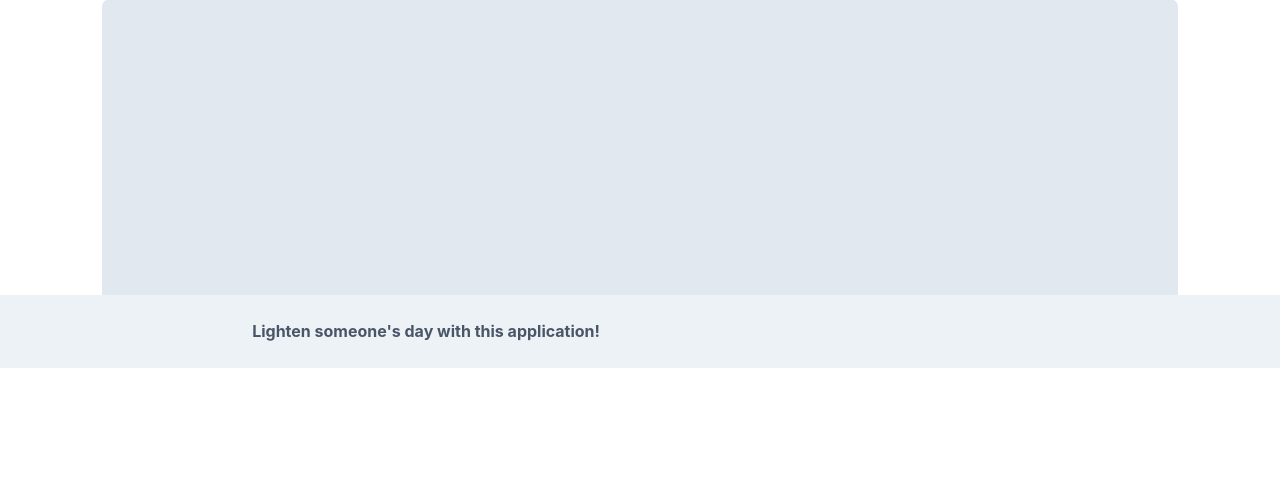
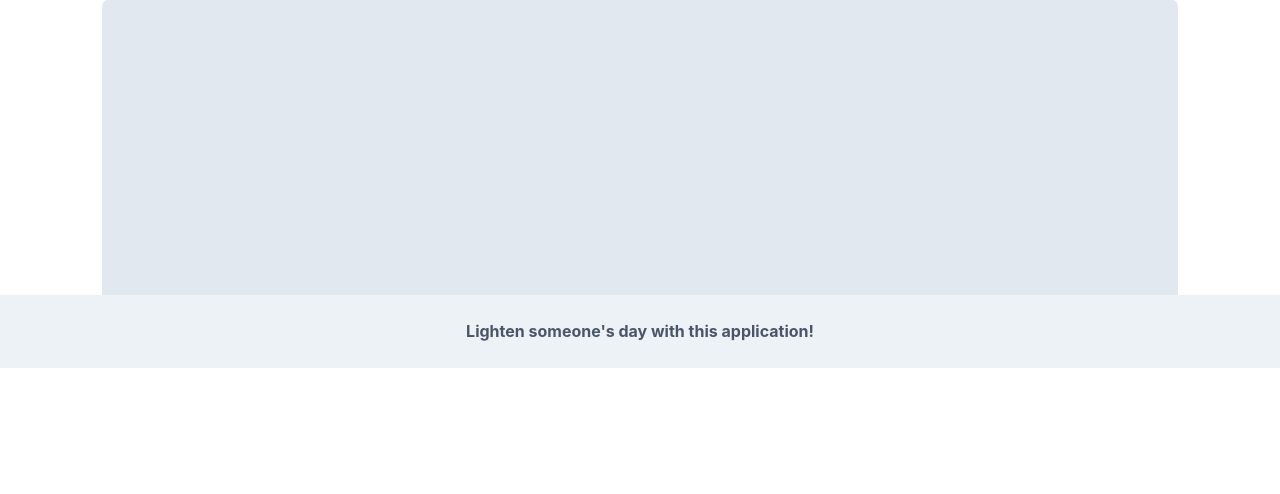
Before and after one commit to bbawuah/Hymn-songs, a Node server app: page / in a window 1280 px wide. Shown: the part 432-926 px from the top of the page. Run offline with Node 20, Linux system fonts and the light colour scheme.

Commit message:
first commit

```diff
--- a/public/style.css
+++ b/public/style.css
@@ -349,6 +349,7 @@ nav {
 
 footer p {
   color: #4A5568;
+  width: 100%;
   font-weight: bolder;
   text-align: center;
 }
--- a/templates/views/index.hbs
+++ b/templates/views/index.hbs
@@ -6,6 +6,7 @@
   <meta name="viewport" content="width=device-width, initial-scale=1.0">
   <meta http-equiv="X-UA-Compatible" content="ie=edge">
   <link rel="stylesheet" href="style.css">
+  <link rel="shortcut icon" type="image/png" href="/img/favicon.ico"/>
   <title>Hymnal app</title>
 </head>
 {{!-- This application is made by Brian Bawuah (www.brianbawuah.com) --}}
@@ -23,7 +24,7 @@
         <form action="">
           <p>Find your favorite hymnal</p>
           <label for="Hymn">
-            <input type="text" name="hymn" id="hymn" class="hymn-id" min="1" placeholder="1-694, N1-N55 and NG1-NG20"
+            <input type="text" name="hymn" id="hymn" class="hymn-id" min="1" autocomplete="off" placeholder="1-694, N1-N55 and NG1-NG20"
               required>
           </label>
           <ul class="suggestions">
```
Also changed, not shown: public/img/favicon.ico (added).
